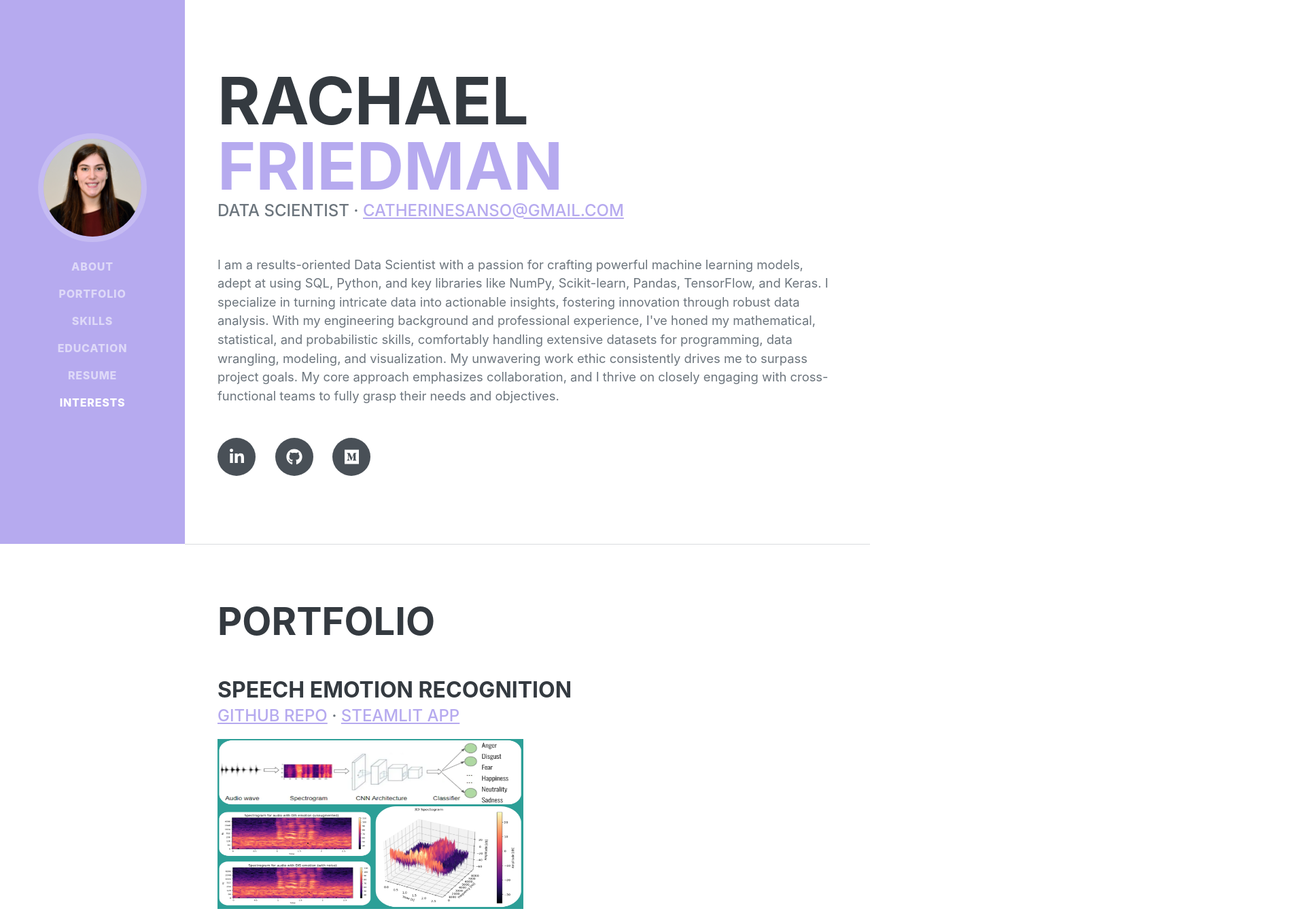
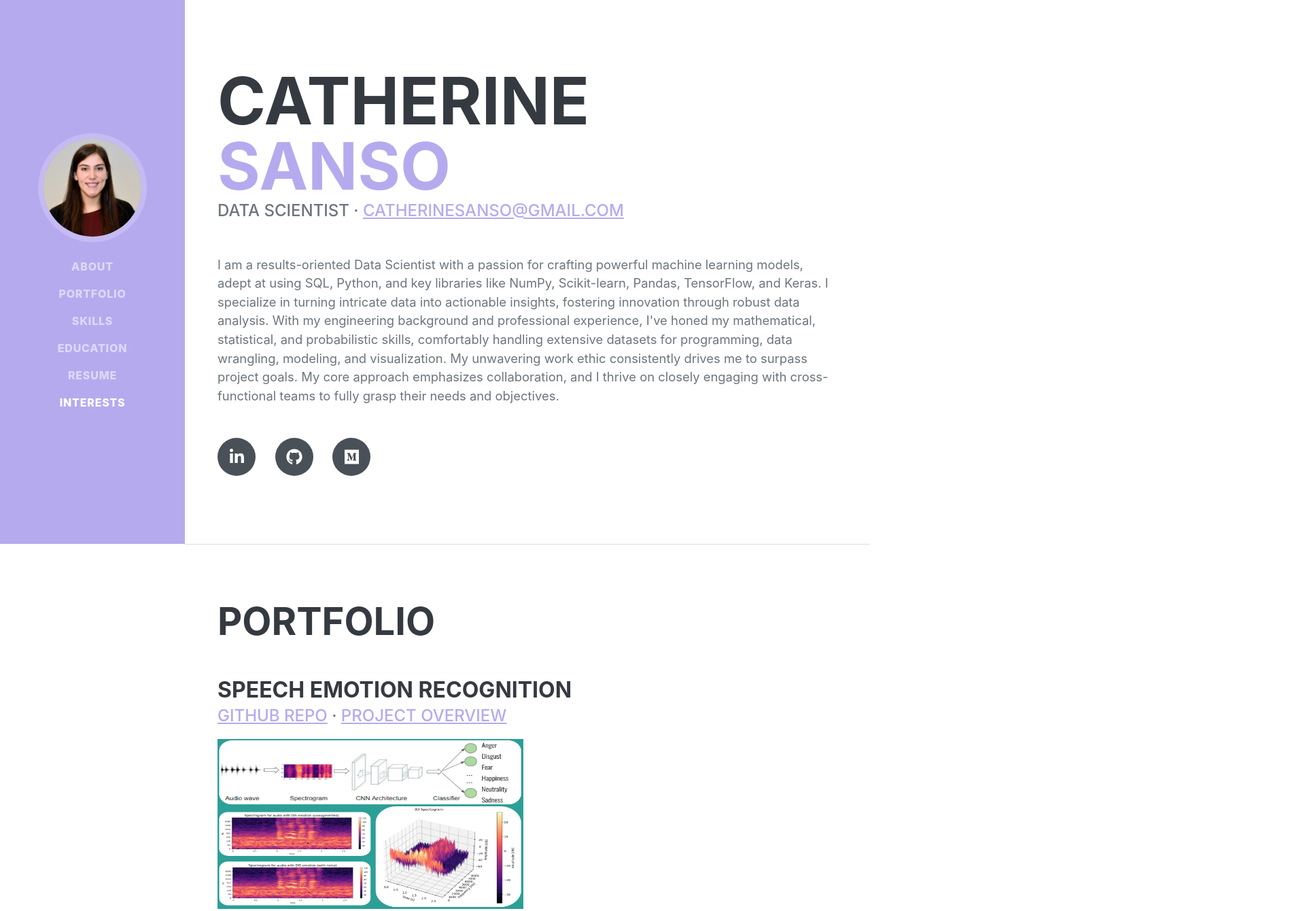
Before and after one commit to catherinesanso/catherinesanso.github.io, a website: page index.html in a window 1280 px wide. Shown: the top 1340 px of the page at 68% size, 1920 px wide, since content can reach past the window. Drawn offline with nearby package versions, Linux system fonts and the light colour scheme; a web font is replaced by a local one.

Commit message:
Update index.html

```diff
--- a/index.html
+++ b/index.html
@@ -51,8 +51,8 @@
             <section class="resume-section" id="about">
                 <div class="resume-section-content">
                     <h1 class="mb-0">
-                        Rachael
-                        <span class="text-primary">Friedman</span>
+                        Catherine
+                        <span class="text-primary">Sanso</span>
                     </h1>
                     <div class="subheading mb-5">
                         Data Scientist ·
@@ -74,7 +74,7 @@
                     <div class="d-flex flex-column flex-md-row justify-content-between mb-5">
                         <div class="flex-grow-1">
                             <h3 class="mb-0">Speech Emotion Recognition</h3>
-                            <div class="subheading mb-3"><a href="https://github.com/catherinesanso/Speech-Emotion-Recognition" target=_blank>Github Repo</a> · <a href="https://share.streamlit.io/rgfriedman/airbnb_listings_capstone/main/app/hosting_helper.py" target=_blank>Steamlit App</a></div>
+                            <div class="subheading mb-3"><a href="https://github.com/catherinesanso/Speech-Emotion-Recognition" target=_blank>Github Repo</a> · <a href="https://share.streamlit.io/rgfriedman/airbnb_listings_capstone/main/app/hosting_helper.py" target=_blank>Project Overview</a></div>
                             <img src="img\dc.jpeg" width="450" height="250">
                             <br><br>
                             <p>The goal of this project was to build a model that predicts the popularity of Airbnb listings in Washington DC and returns recommendations on what to add to the listing to increase its chance of being popular. Popularity for this project is defined as a listing having a 4.8 overall rating or above and at least 60 total reviews.</p>
@@ -90,7 +90,7 @@
                     <div class="d-flex flex-column flex-md-row justify-content-between mb-5">
                         <div class="flex-grow-1">
                             <h3 class="mb-0">TSLA Time Series Forecasts</h3>
-                            <div class="subheading mb-3"><a href="https://github.com/catherinesanso/TSLA-Time-Series-Forecasts" target=_blank>Github Repo</a></div>
+                            <div class="subheading mb-3"><a href="https://github.com/catherinesanso/TSLA-Time-Series-Forecasts" target=_blank>Github Repo</a></div> · <a href="https://share.streamlit.io/rgfriedman/airbnb_listings_capstone/main/app/hosting_helper.py" target=_blank>Project Overview</a></div>
                             <img src="img\pets.jpg" width="450" height="250">
                             <br><br>
 
@@ -102,7 +102,7 @@
                     <div class="d-flex flex-column flex-md-row justify-content-between mb-5">
                         <div class="flex-grow-1">
                             <h3 class="mb-0">Wine Recommendation System</h3>
-                            <div class="subheading mb-3"><a href="https://github.com/catherinesanso/Wine-Recommendation-System" target=_blank>Github Repo</a></div>
+                            <div class="subheading mb-3"><a href="https://github.com/catherinesanso/Wine-Recommendation-System" target=_blank>Github Repo</a></div> · <a href="https://share.streamlit.io/rgfriedman/airbnb_listings_capstone/main/app/hosting_helper.py" target=_blank>Project Overview</a></div>
                             <img src="img\reddit.jpg" width="450" height="250">
                             <br><br>
                             <p>The goal for this project was to build a model using natural language processing techniques to predict whether a given post came from the AskWomen or AskMen subreddit and explore the differences in topics of conversation for each group.
```
